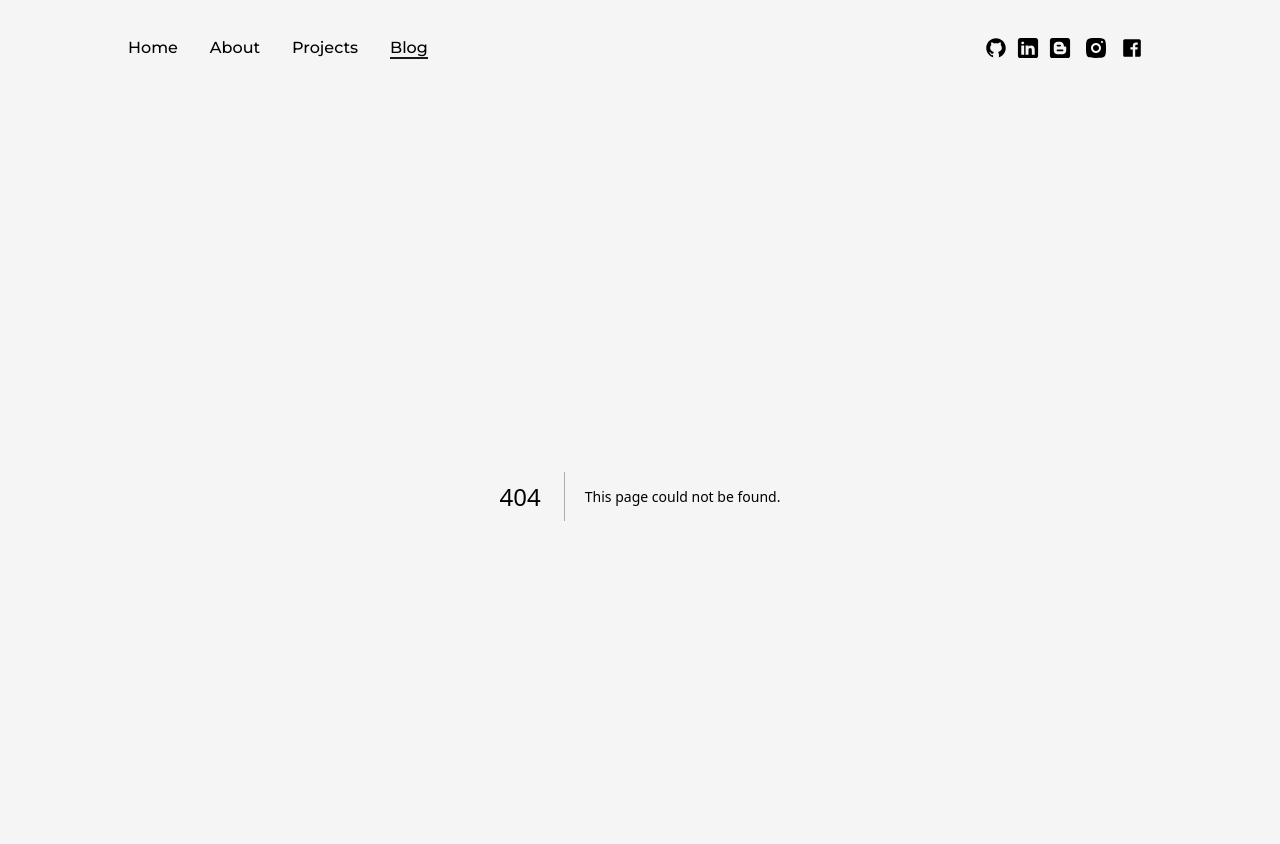
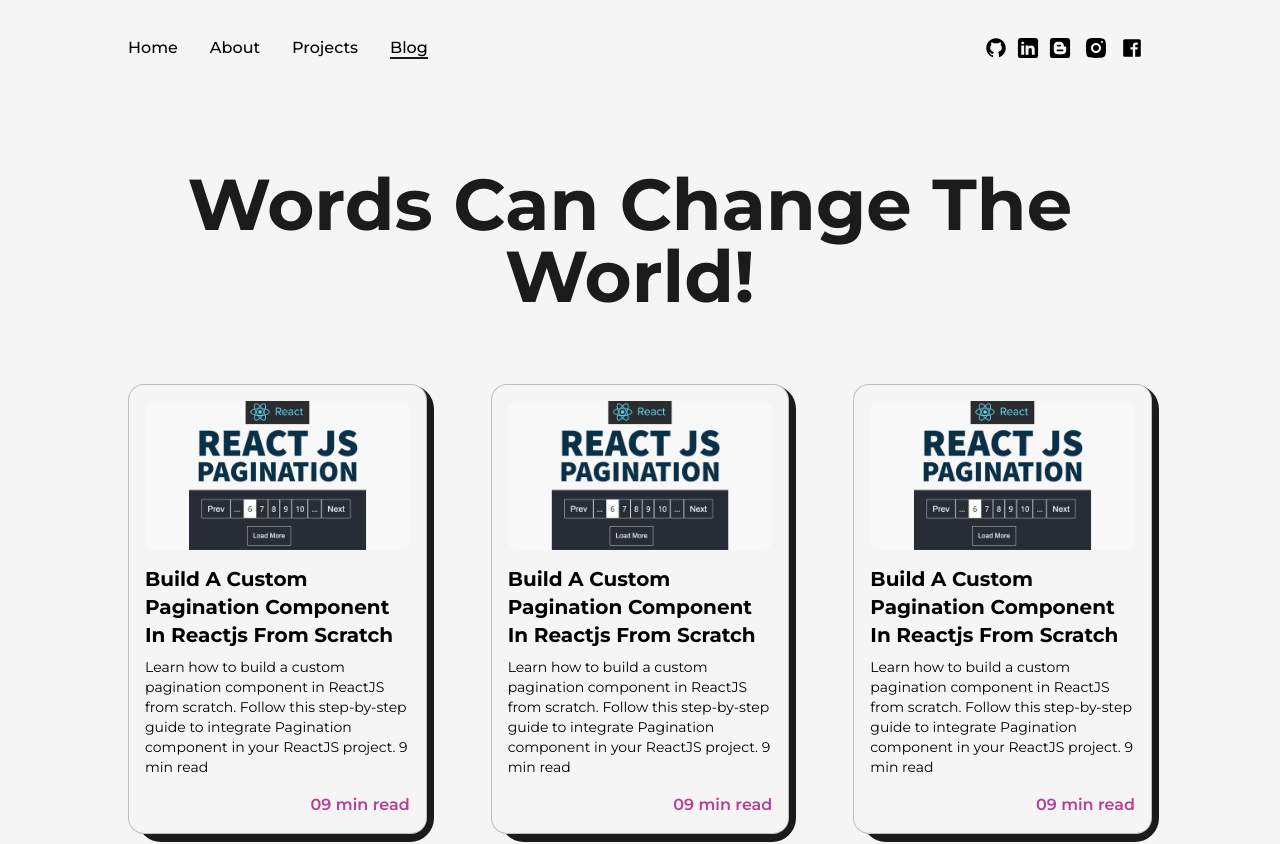
Before and after one commit to TharishaPerera/portfolio-next, a Next.js app: page /blog in a window 1280 px wide. Before the commit this address had no page. Shown: the top 844 px of the page. Built offline with nearby package versions, Linux system fonts and the light colour scheme.

Commit message:
blogs started

```diff
--- /dev/null
+++ b/src/pages/blog.js
@@ -0,0 +1,80 @@
+import AnimatedText from '@/components/AnimatedText'
+import Layout from '@/components/Layout'
+import Head from 'next/head'
+import Image from 'next/image'
+import Link from 'next/link'
+import React from 'react'
+import blog1 from "../../public/images/articles/pagination component in reactjs.jpg"
+import { motion } from 'framer-motion'
+
+const FramerImage = motion(Image)
+
+const FeaturedBlog = ({ img, title, time, summary, link }) => {
+    return (
+        <li className='relative col-span-1 w-full p-4 bg-light border border-solid border-dark/25 rounded-2xl'>
+            <div className='absolute top-0 -right-2 -z-10 w-[100%] h-[102%] rounded-3xl bg-dark' />
+            <Link href={link} target='_blank' className='w-full inline-block cursor-pointer overflow-hidden rounded-lg'>
+                <FramerImage src={img} alt={title} className='w-full h-auto'
+                    whileHover={{scale:1.05}}
+                    transition={{duration:0.2}}
+                />
+            </Link>
+            <Link href={link} target='_blank'>
+                <h2 className='capitalize text-xl font-bold my-2 hover:underline underline-offset-4'>{title}</h2>
+            </Link>
+            <p className='text-sm mb-2 '>{summary}</p>
+            <span className='w-ful text-primary font-semibold flex items-end justify-end mt-4'>{time}</span>
+        </li>
+    )
+}
+
+const blog = () => {
+    return (
+        <>
+            <Head>
+                <title>Blog | Tharisha Perera</title>
+                <meta name='description' content='Tharisha Perera personal portfolio website' />
+            </Head>
+            <main className='w-full mb-16 flex flex-col items-center justify-center overflow-hidden'>
+                <Layout className='pt-16'>
+                    <AnimatedText text="Words Can Change The World!" className="!text-7xl mb-16" />
+                    <ul className='grid grid-cols-3 gap-16 '>
+                        <FeaturedBlog
+                            img={blog1}
+                            title="Build A Custom Pagination Component In Reactjs From Scratch"
+                            time="09 min read"
+                            summary="Learn how to build a custom pagination component in ReactJS from scratch.
+                        Follow this step-by-step guide to integrate Pagination component in your ReactJS project.
+                        9 min read"
+                            link="/"
+                        />
+
+                        <FeaturedBlog
+                            img={blog1}
+                            title="Build A Custom Pagination Component In Reactjs From Scratch"
+                            time="09 min read"
+                            summary="Learn how to build a custom pagination component in ReactJS from scratch.
+                        Follow this step-by-step guide to integrate Pagination component in your ReactJS project.
+                        9 min read"
+                            link="/"
+                        />
+
+                        <FeaturedBlog
+                            img={blog1}
+                            title="Build A Custom Pagination Component In Reactjs From Scratch"
+                            time="09 min read"
+                            summary="Learn how to build a custom pagination component in ReactJS from scratch.
+                        Follow this step-by-step guide to integrate Pagination component in your ReactJS project.
+                        9 min read"
+                            link="/"
+                        />
+                    </ul>
+
+                    <AnimatedText text="All Blog Posts" className="!text-4xl my-16" />
+                </Layout>
+            </main>
+        </>
+    )
+}
+
+export default blog
--- a/src/pages/projects.js
+++ b/src/pages/projects.js
@@ -6,13 +6,19 @@
 import Image from 'next/image'
 import { GithubIcon } from '@/components/Icons'
 import project1 from "../../public/images/projects/crypto-screener-cover-image.jpg"
+import { motion } from 'framer-motion'
+
+const FramerImage = motion(Image)
 
 const FeaturedProject = ({type, title, summary, img, link, github}) => {
     return(
         <article className='w-full flex items-center justify-between rounded-3xl border border-solid border-dark/25 bg-light shadow-2xl p-6 relative'>
-            <div className='absolute top-0 -right-3 -z-10 w-[100%] h-[103%] rounded-3xl bg-dark' />
+            <div className='absolute top-0 -right-2 -z-10 w-[100%] h-[102%] rounded-3xl bg-dark' />
             <Link href={link} target='_blank' className='w-1/2 cursor-pointer overflow-hidden rounded-lg'>
-                <Image src={img} alt={title} className='w-full h-auto' />
+                <FramerImage src={img} alt={title} className='w-full h-auto'
+                    whileHover={{scale:1.05}}
+                    transition={{duration:0.2}}
+                />
             </Link>
             <div className='w-1/2 flex flex-col items-start justify-between pl-6'>
                 <span className='text-primary font-medium text-xl'>{type}</span>
@@ -32,9 +38,12 @@
 const Project = ({type, title, img, link, github}) => {
     return(
         <article className='w-ful flex flex-col items-center justify-center rounded-2xl border border-solid border-dark/25 bg-light shadow-2xl p-6 relative '>
-            <div className='absolute top-0 -right-3 -z-10 w-[100%] h-[102%] rounded-3xl bg-dark' />
+            <div className='absolute top-0 -right-2 -z-10 w-[100%] h-[102%] rounded-3xl bg-dark' />
             <Link href={link} target='_blank' className='w-full cursor-pointer overflow-hidden rounded-lg'>
-                <Image src={img} alt={title} className='w-full h-auto' />
+                <FramerImage src={img} alt={title} className='w-full h-auto'
+                    whileHover={{scale:1.05}}
+                    transition={{duration:0.2}}
+                />
             </Link>
             <div className='w-full flex flex-col items-start justify-between mt-4'>
                 <span className='text-primary font-medium text-xl'>{type}</span>
@@ -63,7 +72,7 @@
                 <AnimatedText text="Imagination Trumps Knowledge!" className="!text-7xl mb-24" />
 
                 <div className='grid grid-cols-12 gap-12 justify-center'>
-                    <div className='col-start-3 col-span-8'>
+                    <div className='col-span-12'>
                         <FeaturedProject
                             title="Crypto Screener Application"
                             summary="A feature-rich Crypto Screener App using React, Tailwind CSS, Context API, React Router and Recharts.
@@ -75,7 +84,7 @@
                             img={project1}
                         />
                     </div>
-                    <div className='col-start-3 col-span-4'>
+                    <div className='col-span-4'>
                         <Project
                             title="React Portfolio Website"
                             link="/"
@@ -93,7 +102,7 @@
                             img={project1}
                         />
                     </div>
-                    <div className='col-start-3 col-span-4'>
+                    <div className='col-span-4'>
                         <Project
                             title="React Portfolio Website"
                             link="/"
@@ -111,12 +120,24 @@
                             img={project1}
                         />
                     </div>
-                    <div className='col-start-3 col-span-4'>
+                    <div className='col-span-4'>
                         <Project
                             title="React Portfolio Website"
                             link="/"
                             github="/"
                             type='Project'
+                            img={project1}
+                        />
+                    </div>
+                    <div className='col-span-12'>
+                        <FeaturedProject
+                            title="Crypto Screener Application"
+                            summary="A feature-rich Crypto Screener App using React, Tailwind CSS, Context API, React Router and Recharts.
+                            It shows detail regarding almost all the cryptocurrency. You can easily convert the price in your
+                            local currency."
+                            link="/"
+                            github="/"
+                            type='Featured Project'
                             img={project1}
                         />
                     </div>
```
